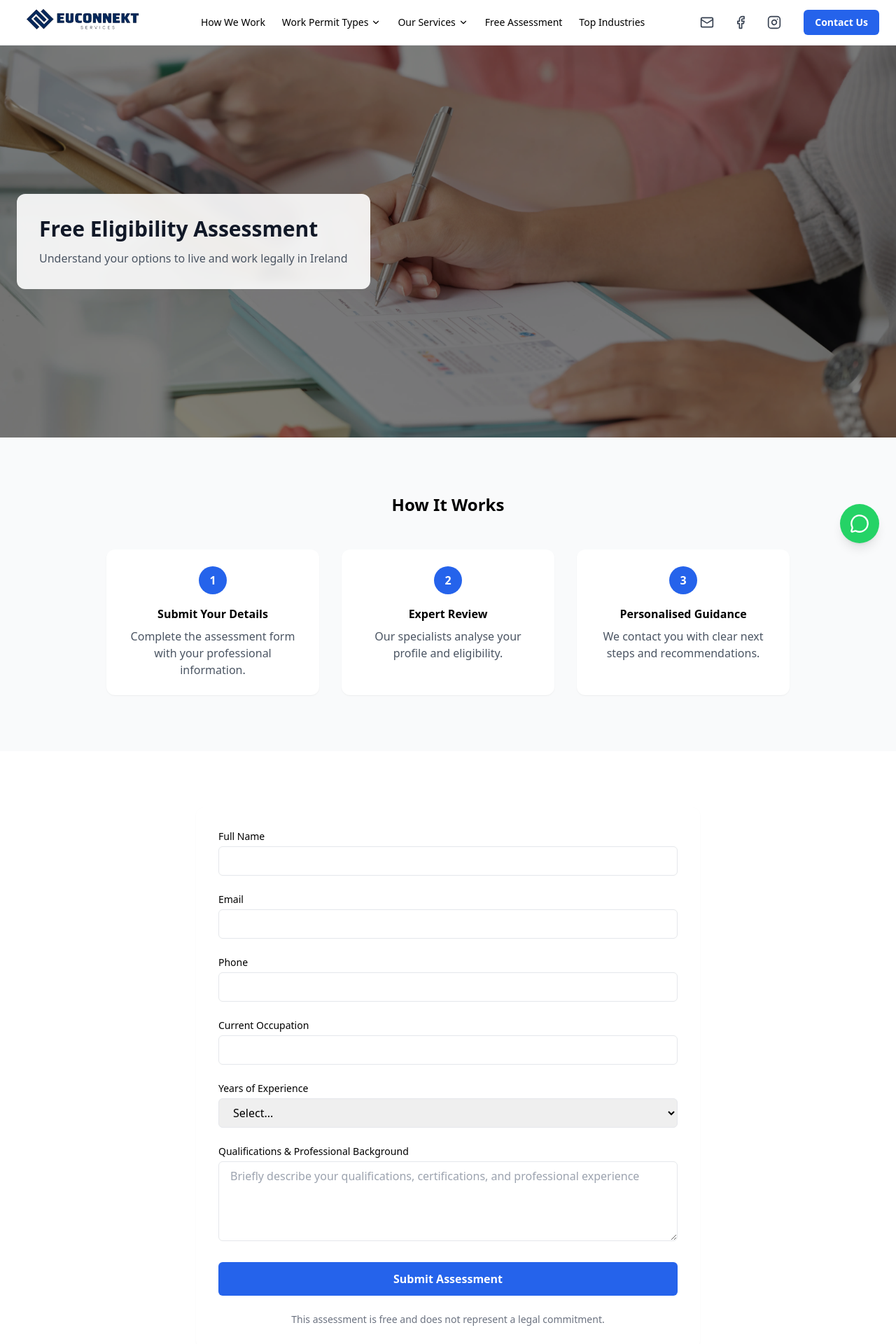
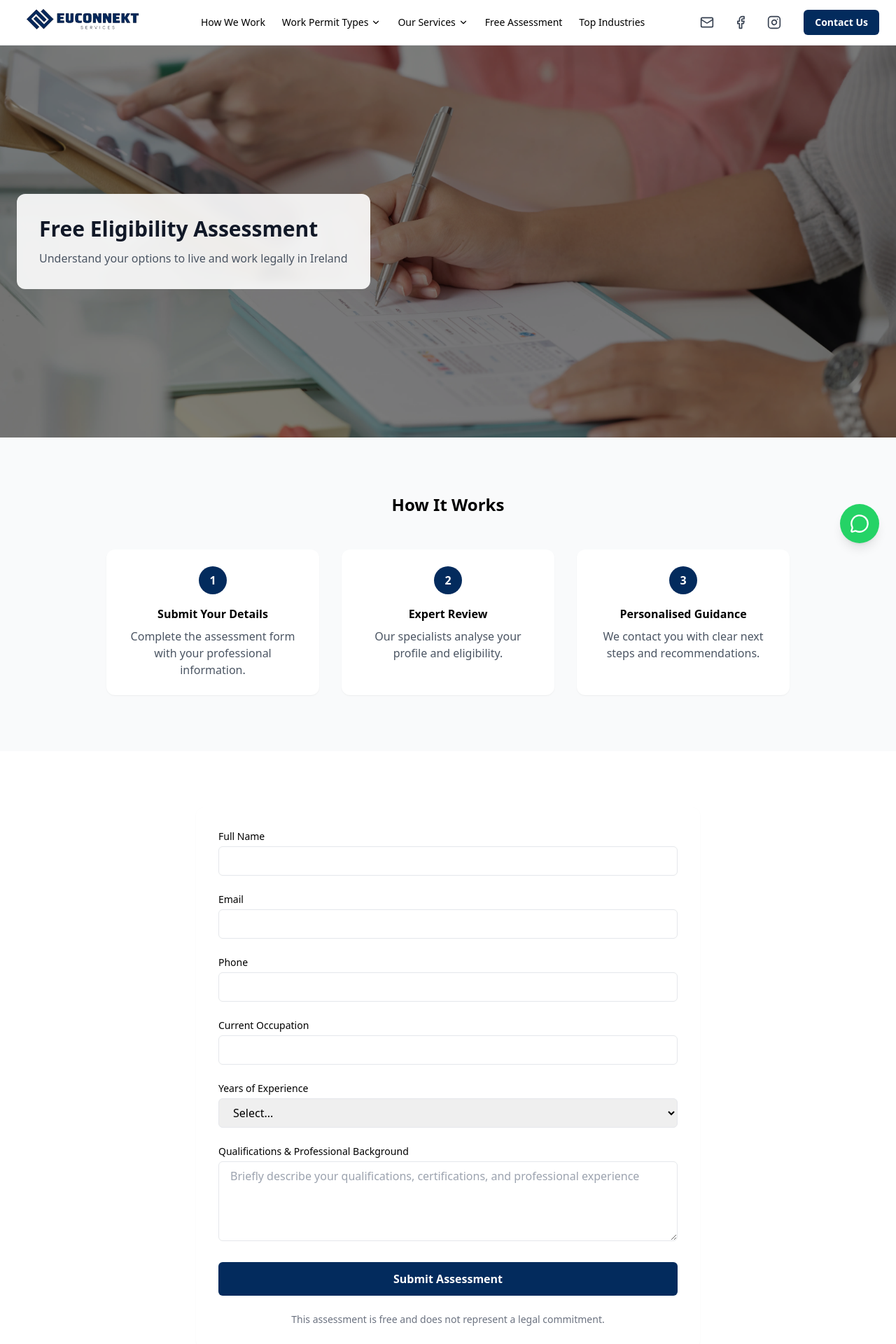
Before and after one commit to syncodeofficial/euconnekt, a Next.js app: page /free-assessment in a window 1280 px wide. Shown: the top 1920 px of the page at 70% size. Built offline with nearby package versions, Linux system fonts and the light colour scheme.

Commit message:
Update button and badge colors to use brand color scheme

```diff
--- a/app/free-assessment/page.tsx
+++ b/app/free-assessment/page.tsx
@@ -19,7 +19,7 @@ export default function FreeAssessmentPage() {
 
           <div className="grid gap-8 md:grid-cols-3">
             <div className="rounded-xl bg-white p-6 shadow-sm">
-              <div className="mx-auto mb-4 flex h-10 w-10 items-center justify-center rounded-full bg-blue-600 font-bold text-white">
+              <div className="mx-auto mb-4 flex h-10 w-10 items-center justify-center rounded-full bg-brand font-bold text-white">
                 1
               </div>
               <h3 className="mb-2 font-semibold">Submit Your Details</h3>
@@ -29,7 +29,7 @@ export default function FreeAssessmentPage() {
             </div>
 
             <div className="rounded-xl bg-white p-6 shadow-sm">
-              <div className="mx-auto mb-4 flex h-10 w-10 items-center justify-center rounded-full bg-blue-600 font-bold text-white">
+              <div className="mx-auto mb-4 flex h-10 w-10 items-center justify-center rounded-full bg-brand font-bold text-white">
                 2
               </div>
               <h3 className="mb-2 font-semibold">Expert Review</h3>
@@ -39,7 +39,7 @@ export default function FreeAssessmentPage() {
             </div>
 
             <div className="rounded-xl bg-white p-6 shadow-sm">
-              <div className="mx-auto mb-4 flex h-10 w-10 items-center justify-center rounded-full bg-blue-600 font-bold text-white">
+              <div className="mx-auto mb-4 flex h-10 w-10 items-center justify-center rounded-full bg-brand font-bold text-white">
                 3
               </div>
               <h3 className="mb-2 font-semibold">Personalised Guidance</h3>
@@ -131,7 +131,7 @@ export default function FreeAssessmentPage() {
             {/* SUBMIT */}
             <button
               type="submit"
-              className="w-full rounded-md bg-blue-600 py-3 font-semibold text-white hover:bg-blue-700"
+              className="w-full rounded-md bg-brand py-3 font-semibold text-white hover:bg-blue-900"
             >
               Submit Assessment
             </button>
--- a/app/how-we-work/page.tsx
+++ b/app/how-we-work/page.tsx
@@ -43,7 +43,7 @@ export default function HowWeWorkPage() {
               },
             ].map((item) => (
               <div key={item.step}>
-                <div className="mx-auto mb-4 flex h-12 w-12 items-center justify-center rounded-full bg-accent text-white font-bold">
+                <div className="mx-auto mb-4 flex h-12 w-12 items-center justify-center rounded-full bg-brand text-white font-bold">
                   {item.step}
                 </div>
                 <h3 className="font-semibold text-primary">{item.title}</h3>
--- a/components/Header.tsx
+++ b/components/Header.tsx
@@ -123,7 +123,7 @@ export default function Header() {
 
             <Link
               href="/contact"
-              className="ml-3 rounded-md bg-accent px-4 py-2 text-sm font-semibold text-white hover:bg-blue-700"
+              className="ml-3 rounded-md bg-brand px-4 py-2 text-sm font-semibold text-white hover:bg-blue-900"
             >
               Contact Us
             </Link>
--- a/tailwind.config.ts
+++ b/tailwind.config.ts
@@ -10,6 +10,8 @@ const config: Config = {
       colors: {
         primary: "#101828",
         accent: "#2563eb",
+        brand: "#032b5d",
+        brandSoft: "#1F2A44",
       },
     },
   },
```
